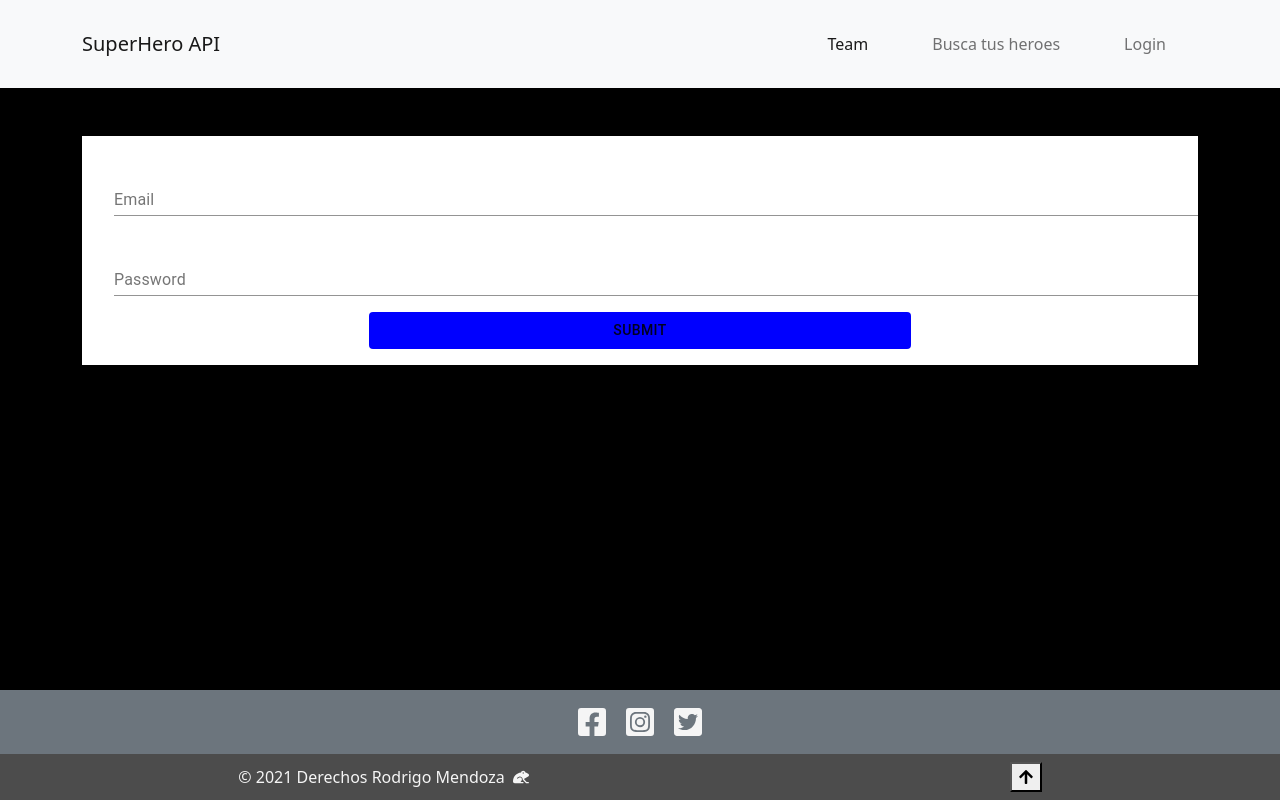
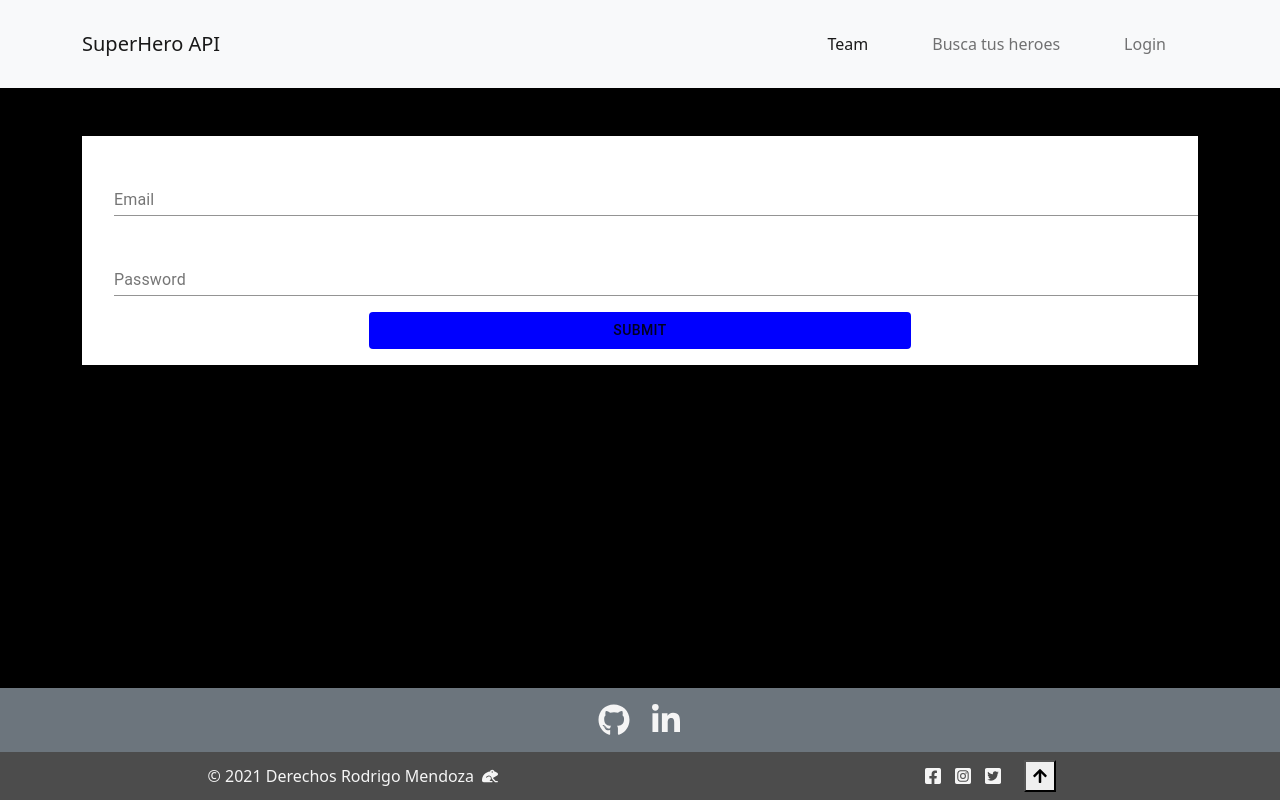
Before and after one commit to RodrigoM10/SuperHero-API, a React (Create React App) app: page / in a window 1280 px wide. Built offline with nearby package versions, Linux system fonts and the light colour scheme.

Commit message:
cambios en el footer y en buscador

```diff
--- a/src/components/characterDetail/CharacterDetail.jsx
+++ b/src/components/characterDetail/CharacterDetail.jsx
@@ -3,7 +3,6 @@ import { Card, ListGroup } from 'react-bootstrap'
 import './characterDetail.css'
 
 export const CharacterDetail = ({ character }) => {
-    console.log("🚀 ~ file: CharacterDetail.jsx ~ line 4 ~ CharacterDetail ~ character", character)
     const { image, name, appearance, biography, work } = character;
 
 
--- a/src/components/footer/Footer.jsx
+++ b/src/components/footer/Footer.jsx
@@ -2,7 +2,10 @@ import React from 'react'
 import './footer.css'
 
 // react-icons
-import { FaArrowUp, FaFacebookSquare, FaFrog, FaInstagramSquare, FaTwitterSquare } from 'react-icons/fa';
+import { FaArrowUp, FaFacebookSquare, FaFrog, FaGithub, FaInstagramSquare, FaLinkedinIn, FaTwitterSquare } from 'react-icons/fa';
+import { NavLink } from 'react-bootstrap';
+import { Link } from 'react-router-dom';
+
 
 export const Footer = () => {
     const scrollToTop = () => {
@@ -11,16 +14,30 @@ export const Footer = () => {
     return (
         <div className="mt-auto footer-style">
             <div className="d-flex justify-content-center align-items-center p-3 bg-secondary">
-                <FaFacebookSquare className="social-icon"/>
-                <FaInstagramSquare className="social-icon"/>
-                <FaTwitterSquare className="social-icon"/>
+                <NavLink href='https://github.com/RodrigoM10' target='_blank' className="p-0 mx-1">
+                    <FaGithub className="social-icon-top" />
+                </NavLink>
+                <NavLink href='https://www.linkedin.com/in/rodrigo-mendoza-b8b6931a4/' target='_blank' className="p-0 mx-1">
+                    <FaLinkedinIn className="social-icon-top" />
+                </NavLink>
             </div>
             <div className="d-flex align-items-center justify-content-around py-2">
                 <div>
                     <span >© 2021 Derechos Rodrigo Mendoza <FaFrog className="mb-1 mx-1" /></span>
                 </div>
-                <div>
-                    <button onClick={scrollToTop} className="to-top-btn"><FaArrowUp className="mb-1"/></button>
+                <div className="d-flex">
+                    <div className="d-flex justify-content-center align-items-center">
+                        <NavLink href='https://www.facebook.com/RMendoza95' target='_blank' className="p-0 mx-1">
+                            <FaFacebookSquare className="social-icon" />
+                        </NavLink>
+                        <NavLink href='https://twitter.com/Rodri_Mendoza' target='_blank' className="p-0 mx-1">
+                            <FaInstagramSquare className="social-icon" />
+                        </NavLink>
+                        <NavLink href='https://www.instagram.com/rodrigomendoza10/' target='_blank' className="p-0 mx-1">
+                            <FaTwitterSquare className="social-icon" />
+                        </NavLink>
+                    </div>
+                    <button onClick={scrollToTop} className="to-top-btn mx-3"><FaArrowUp className="mb-1" /></button>
                 </div>
             </div>
         </div>
--- a/src/components/footer/footer.css
+++ b/src/components/footer/footer.css
@@ -2,7 +2,14 @@
     background-color: rgba(128, 128, 128, 0.596) ;
 }
 .social-icon {
-    margin: 0 0.5rem;
+    margin: 0 0.2rem;
+    color: whitesmoke !important;
+    width: 1rem;
+    font-size: 2rem;
+    cursor: pointer;
+}
+.social-icon-top {
+    margin: 0 0.4rem;
     color: whitesmoke !important;
     width: 2rem;
     font-size: 2rem;
--- a/src/components/searchForm/SearchForm.jsx
+++ b/src/components/searchForm/SearchForm.jsx
@@ -16,13 +16,13 @@ export const SearchForm = ({setName, setCardResults, tokenLocalData}) => {
                 <form className="search-form mx-auto" >
                     <div className="input-group mb-3 border-0">
                         <span
-                            className="search-icon"
+                            className="search-icon p-2"
                             id="basic-addon1"><VscSearch /></span>
                         <input
                             disabled={!tokenLocalData.token}
                             type="text"
-                            className="col-11 search-input"
-                            placeholder="  Buscá tus personajes... "
+                            className="col-11 search-input text-center text-md-start"
+                            placeholder=" Buscá entre 731 personajes... "
                             aria-describedby="basic-addon1"
                             onChange={handleChange}
                         />
```
